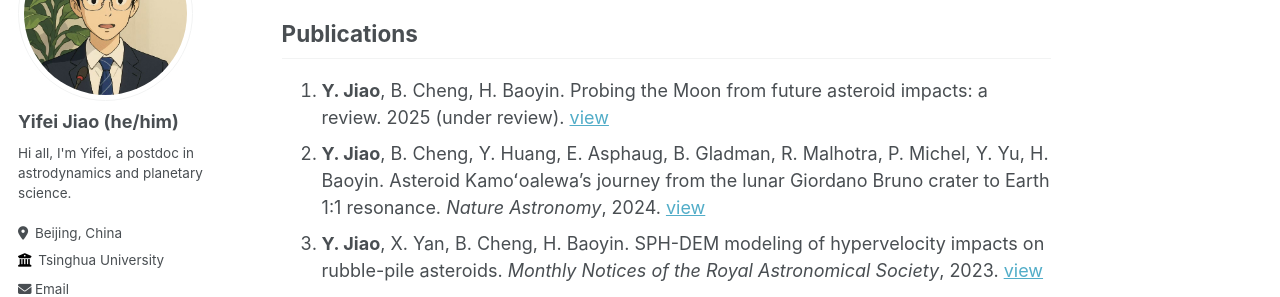
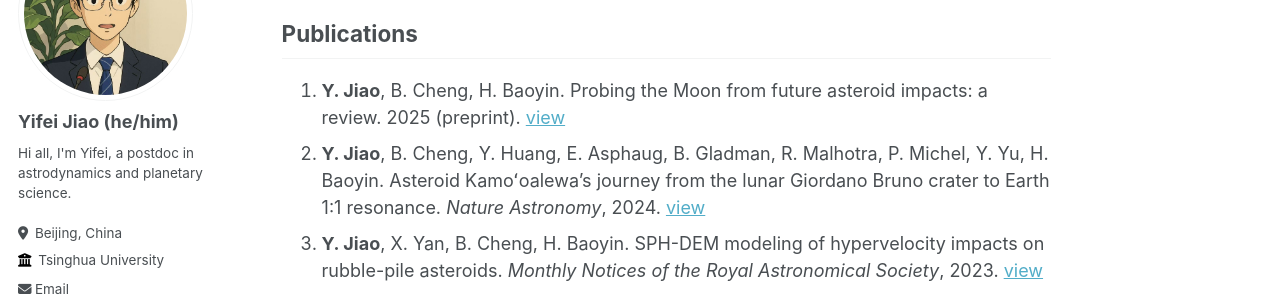
Before and after one commit to jiaoyf-thu/jiaoyf-thu.github.io, a Jekyll site: the page built from _pages/about.md, in a window 1280 px wide and 900 px high, scrolled down 1076 px. Shown: the part 180-477 px from the top of the window. Built offline with Jekyll 4.4.1, drawn with Linux system fonts in a browser that asks for light colours; some web fonts are replaced.

Commit message:
Update about.md

```diff
--- a/_pages/about.md
+++ b/_pages/about.md
@@ -37,7 +37,7 @@ Feel free to contact me at jiaoyf.thu@gmail.com for any discussions!
 
 ## Publications
 
-1. **Y. Jiao**, B. Cheng, H. Baoyin. Probing the Moon from future asteroid impacts: a review. 2025 (under review). <a href="https://arxiv.org/abs/2509.01436" target="_blank">view</a>
+1. **Y. Jiao**, B. Cheng, H. Baoyin. Probing the Moon from future asteroid impacts: a review. 2025 (preprint). <a href="https://arxiv.org/abs/2509.01436" target="_blank">view</a>
 2. **Y. Jiao**, B. Cheng, Y. Huang, E. Asphaug, B. Gladman, R. Malhotra, P. Michel, Y. Yu, H. Baoyin. Asteroid Kamoʻoalewa's journey from the lunar Giordano Bruno crater to Earth 1:1 resonance. *Nature Astronomy*, 2024. <a href="https://www.nature.com/articles/s41550-024-02258-z" target="_blank">view</a>
 3. **Y. Jiao**, X. Yan, B. Cheng, H. Baoyin. SPH-DEM modeling of hypervelocity impacts on rubble-pile asteroids. *Monthly Notices of the Royal Astronomical Society*, 2023. <a href="https://doi.org/10.1093/mnras/stad3888" target="_blank">view</a>
 4. **Y. Jiao**, B. Cheng, H. Baoyin. Optimal kinetic-impact geometry for asteroid deflection exploiting Delta-V hodograph. *Journal of Guidance, Control, and Dynamics*, 2022. <a href="https://arc.aiaa.org/doi/10.2514/1.G006876" target="_blank">view</a>
```
